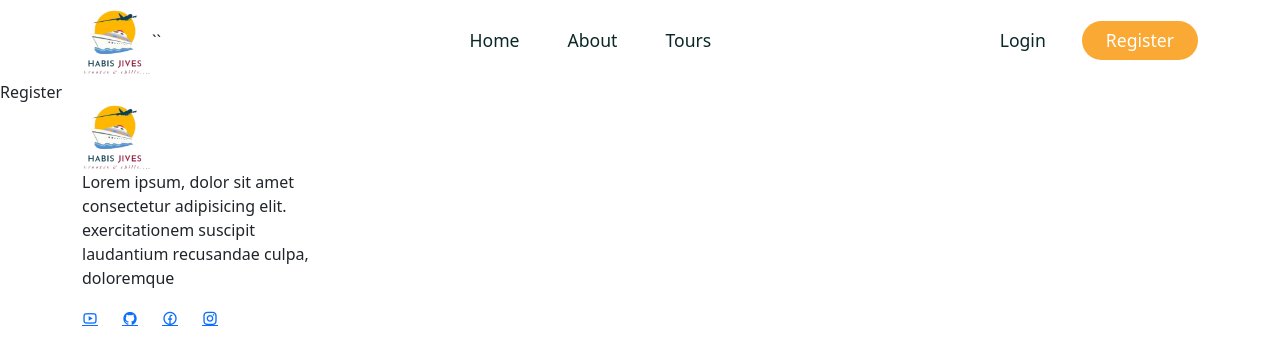
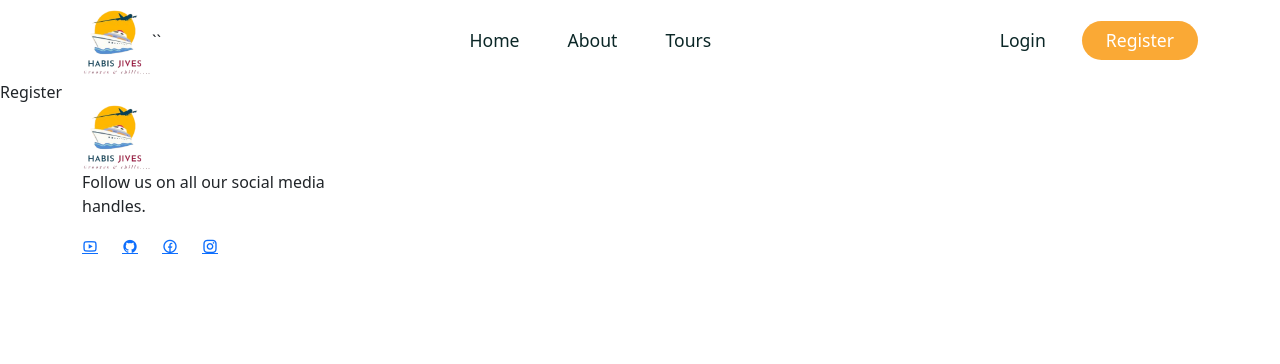
Before and after one commit to Happygirlie/Habis-Jives-travels-and-tour, a React (Create React App) app in the folder MernStack-Tour-Management-main/MernStack-Tour-Management-main/tour-management/frontend/: page /register in a window 1280 px wide. Shown: the top 364 px of the page. Built offline with nearby package versions, Linux system fonts and the light colour scheme; a web font is replaced by a local one.

Commit message:
Updated footer on home page

```diff
--- a/MernStack-Tour-Management-main/MernStack-Tour-Management-main/tour-management/frontend/src/components/Footer/Footer.jsx
+++ b/MernStack-Tour-Management-main/MernStack-Tour-Management-main/tour-management/frontend/src/components/Footer/Footer.jsx
@@ -42,8 +42,7 @@ const Footer = () => {
         <Col lg="3">
           <div className="logo">
             <img src={logo} alt="" />
-            <p>Lorem ipsum, dolor sit amet consectetur adipisicing elit.
-               exercitationem suscipit laudantium recusandae culpa, doloremque</p>
+            <p>Follow us on all our social media handles.</p>
 
                <div className="social__links d-flex align-items-center gap-4">
                 <span>
```
